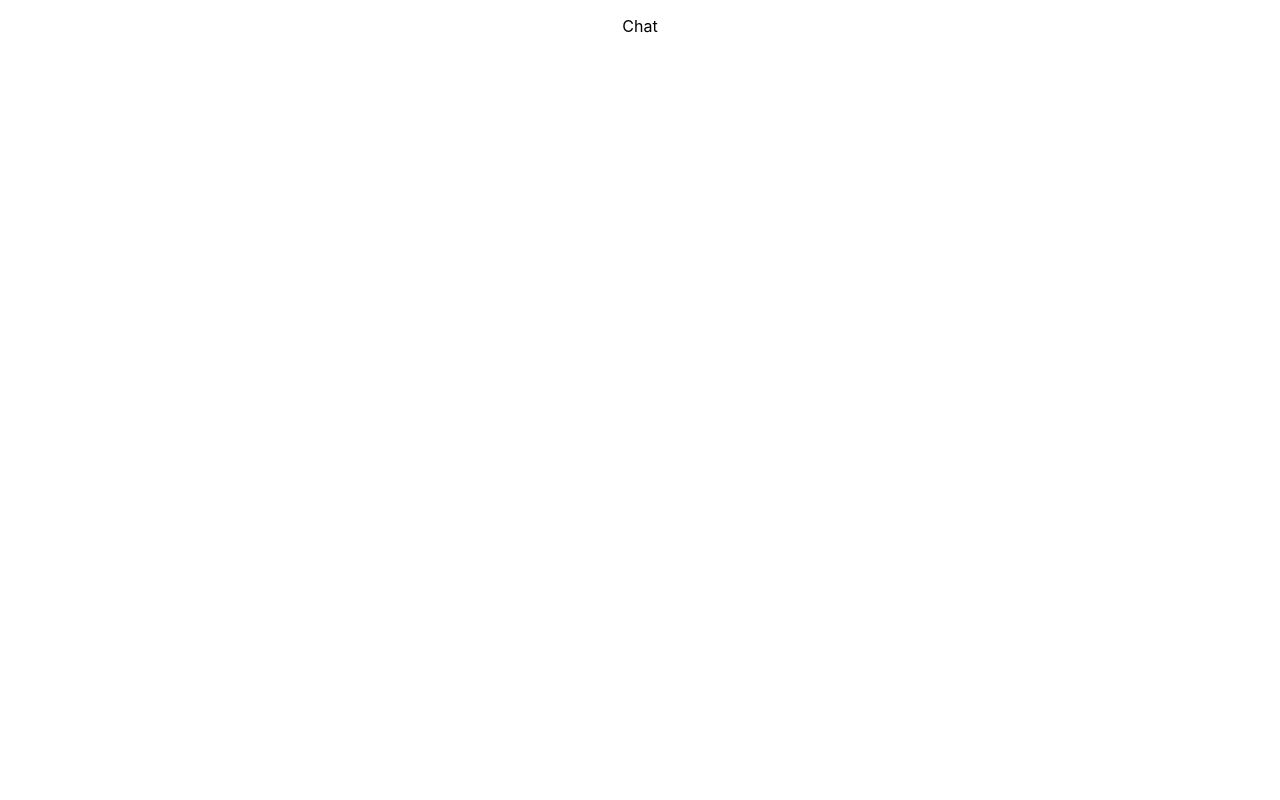
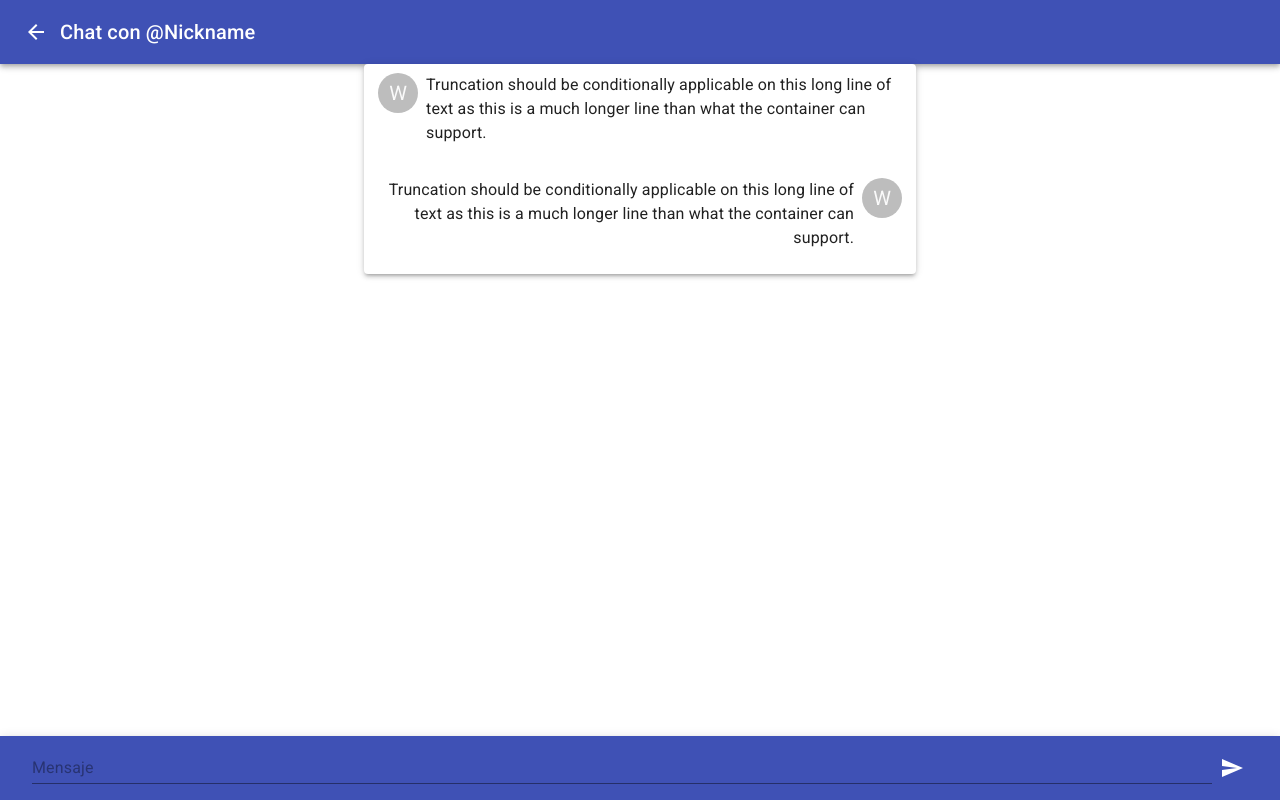
Before and after one commit to eder-toledo/chat-anonimo, a React (Create React App) app: page /chat in a window 1280 px wide. Built offline with nearby package versions, Linux system fonts and the light colour scheme.

Commit message:
Interfaz base para un chat

```diff
--- a/src/routes/chat/index.js
+++ b/src/routes/chat/index.js
@@ -1,9 +1,107 @@
 import React from 'react';
+import Grid from '@material-ui/core/Grid';
+import Avatar from '@material-ui/core/Avatar';
+import Typography from '@material-ui/core/Typography';
+import Container from '@material-ui/core/Container';
+import Paper from '@material-ui/core/Paper';
+import AppBar from '@material-ui/core/AppBar';
+import Toolbar from '@material-ui/core/Toolbar';
+import TextField from '@material-ui/core/TextField';
+import IconButton from '@material-ui/core/IconButton';
+import ArrowBackIcon from '@material-ui/icons/ArrowBack';
+import SendIcon from '@material-ui/icons/Send';
+import { makeStyles } from '@material-ui/core/styles';
 
-const Page = ({ match }) => (
-    <div>
-        <p>Chat</p>
-    </div>
-)
+const message = `Truncation should be conditionally applicable on this long line of text
+   as this is a much longer line than what the container can support. `;
+
+
+const useStyles = makeStyles((theme) => ({
+    appBar: {
+        top: 'auto',
+        bottom: 0,
+    },
+    item: {
+        margin: '5px 10px 20px 10px;',
+    }
+}));
+const Page = () => {
+    const classes = useStyles();
+
+    return (
+        <div>
+            <AppBar position="static">
+                <Toolbar>
+                    <IconButton edge="start" color="inherit" aria-label="menu">
+                        <ArrowBackIcon />
+                    </IconButton>
+                    <Typography variant="h6" align="center">
+                        Chat con @Nickname
+                </Typography>
+                </Toolbar>
+            </AppBar>
+            <Container maxWidth="sm">
+                <Paper elevation={3}>
+                    <Grid
+                        container
+                        direction="row"
+                        justify="center"
+                        alignItems="flex-end"
+                    >
+                        <Grid
+                            container
+                            direction="row"
+                            justify="flex-start"
+                            alignItems="flex-start"
+                            spacing={1}
+                            className={classes.item}
+                        >
+                            <Grid item>
+                                <Avatar>W</Avatar>
+                            </Grid>
+                            <Grid item xs>
+                                <Typography align="left">{message}</Typography>
+                            </Grid>
+                        </Grid>
+
+                        <Grid
+                            container
+                            direction="row-reverse"
+                            justify="flex-start"
+                            alignItems="flex-start"
+                            spacing={1}
+                            className={classes.item}
+                        >
+                            <Grid item>
+                                <Avatar>W</Avatar>
+                            </Grid>
+                            <Grid item xs>
+                                <Typography align="right">{message}</Typography>
+                            </Grid>
+                        </Grid>
+                    </Grid>
+                </Paper>
+
+
+
+
+            </Container>
+            <AppBar position="fixed" color="primary" className={classes.appBar}>
+                <Toolbar>
+                    <TextField
+                        id="standard-full-width"
+                        style={{ margin: 8 }}
+                        placeholder="Mensaje"
+                        fullWidth
+                        margin="normal"
+                    />
+                    <IconButton edge="start" color="inherit" aria-label="open drawer">
+                        <SendIcon />
+                    </IconButton>
+                </Toolbar>
+            </AppBar>
+        </div>
+    )
+}
 
 export default Page;
```
